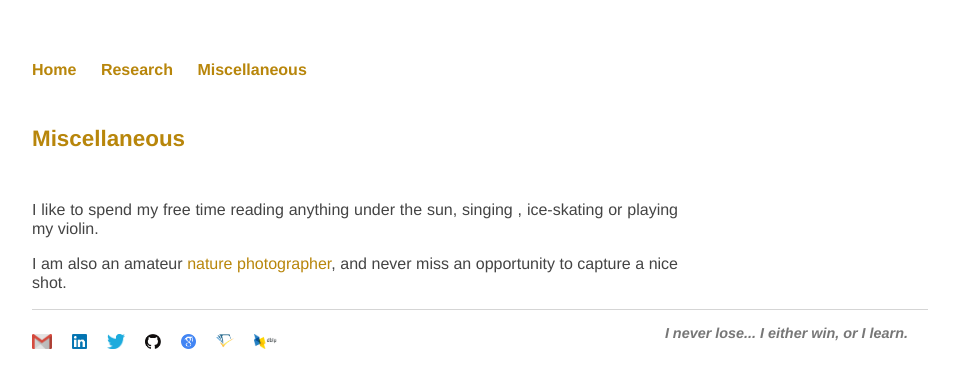
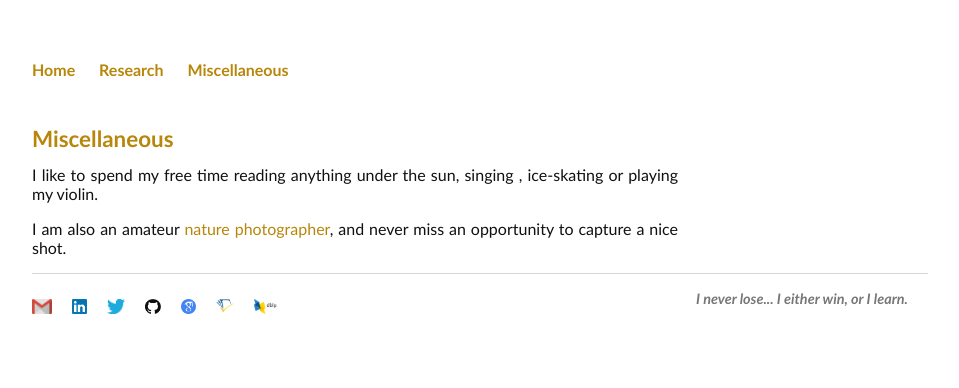
Before and after one commit to Uppaal/Uppaal.github.io, a Jekyll site: the page built from misc.html, in a window 1280 px wide. Shown: the top 388 px of the page, without its empty margins (160-1119 px from the left). Built offline with Jekyll 4.4.1, drawn with Linux system fonts in a browser that asks for light colours.

Commit message:
Minor formatting changes.

```diff
--- a/css/main.css
+++ b/css/main.css
@@ -10,17 +10,18 @@
     --main-bg-color: white;
     --heading-color: #B8860B;
     --link-color: #B8860B;
-    --font-color: #444;  /*111 is darkest black and 999 is lightest*/
+    --font-color: #111;  /*111 is darkest black and 999 is lightest*/
     --footer-font-color:#777
 }
 
 body {
     margin: 60px auto;
     width: 70%;
-    font-family: Helvetica, Arial, sans-serif;
+    font-family: Calibri, Helvetica, Arial, sans-serif;
 	font-size: 1em;
     line-height: 1.2em;
     color: var(--font-color);
+    background-color: var(--main-bg-color);
 }
 
 div{display:inline-block}
--- a/misc.html
+++ b/misc.html
@@ -7,7 +7,6 @@ title: Miscellaneous
 <div class="blurb">
 	<br>
 	<h1>{{ page.title }}</h1>
-	<p><br></p>
 
 	<p>I like to spend my free time reading anything under the sun, singing , ice-skating or playing my violin.</p>
 
--- a/research.html
+++ b/research.html
@@ -6,6 +6,7 @@ title: Research
 <!--	<h1>{{ page.title }}</h1>-->
 	<p><br></p>
 	<h1>Publications</h1>
+	<br>
 	<ul>
 	<li><a href="https://arxiv.org/abs/1909.06718">LRS-DAG: Low Resource Supervised Domain Adaptation with Generalization Across Domains.</a> <small>[<a href="https://www.youtube.com/watch?v=17nxep0Ux50&feature=youtu.be">Talk</a>]</small><br><small><i><b>Rheeya Uppaal</b></i><br>In the New in ML Workshop of the Thirty-third Conference on Neural Information Processing Systems (<b>NeurIPS 2019</b>).</small></li>
 	<li><a href="http://roseyu.com/time-series-workshop/submissions/2019/timeseries-ICML19_paper_55.pdf">Multi-resolution Attention with Signal Splitting for Multivariate Time Series Classification.</a><br><small><i><b>Rheeya Uppaal</b>, Bryon Kucharski, Bhanu Pratap Singh, Iman Deznabi, Madelina Fiterau.</i><br>Time Series Workshop of The Thirty-sixth International Conference on Machine Learning (<b>ICML 2019</b>).</small></li>
@@ -18,6 +19,7 @@ title: Research
 
 	<p><br></p>
 	<h1>Projects and Unpubished Works</h1>
+	<br>
 	<ul>
 	<li><a href="https://arxiv.org/abs/1905.00125">Multi-resolution Networks For Flexible Irregular Time Series Modeling (Multi-FIT)</a>
 		<br><small><i>Bhanu Pratap Singh, Iman Deznabi, <b>Rheeya Uppaal</b>, Bryon Kucharski, Bharath Narasimhan, Akhila Josyula, Madelina Fiterau.</i><br>Unpublished.</small></li>
```
